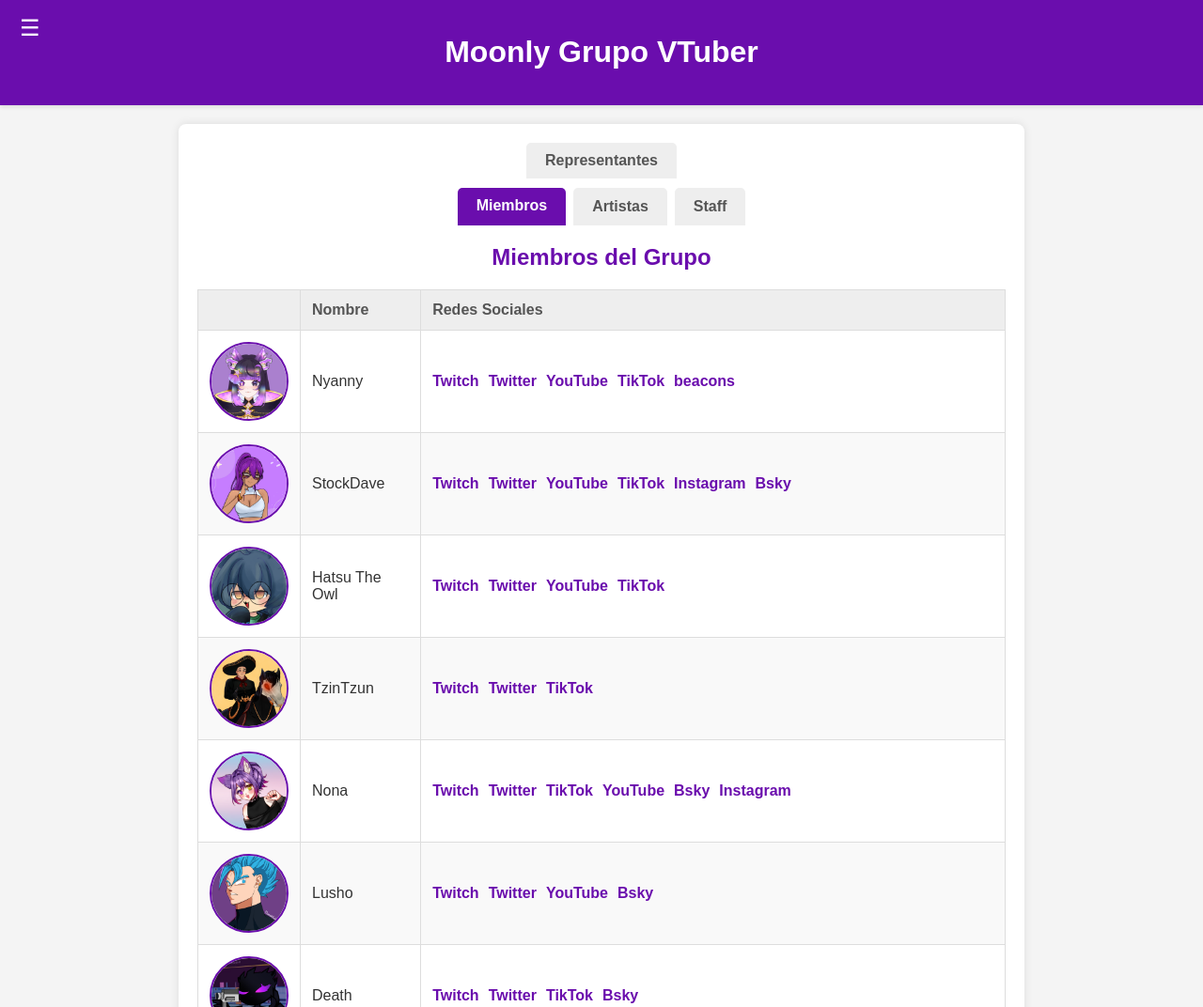
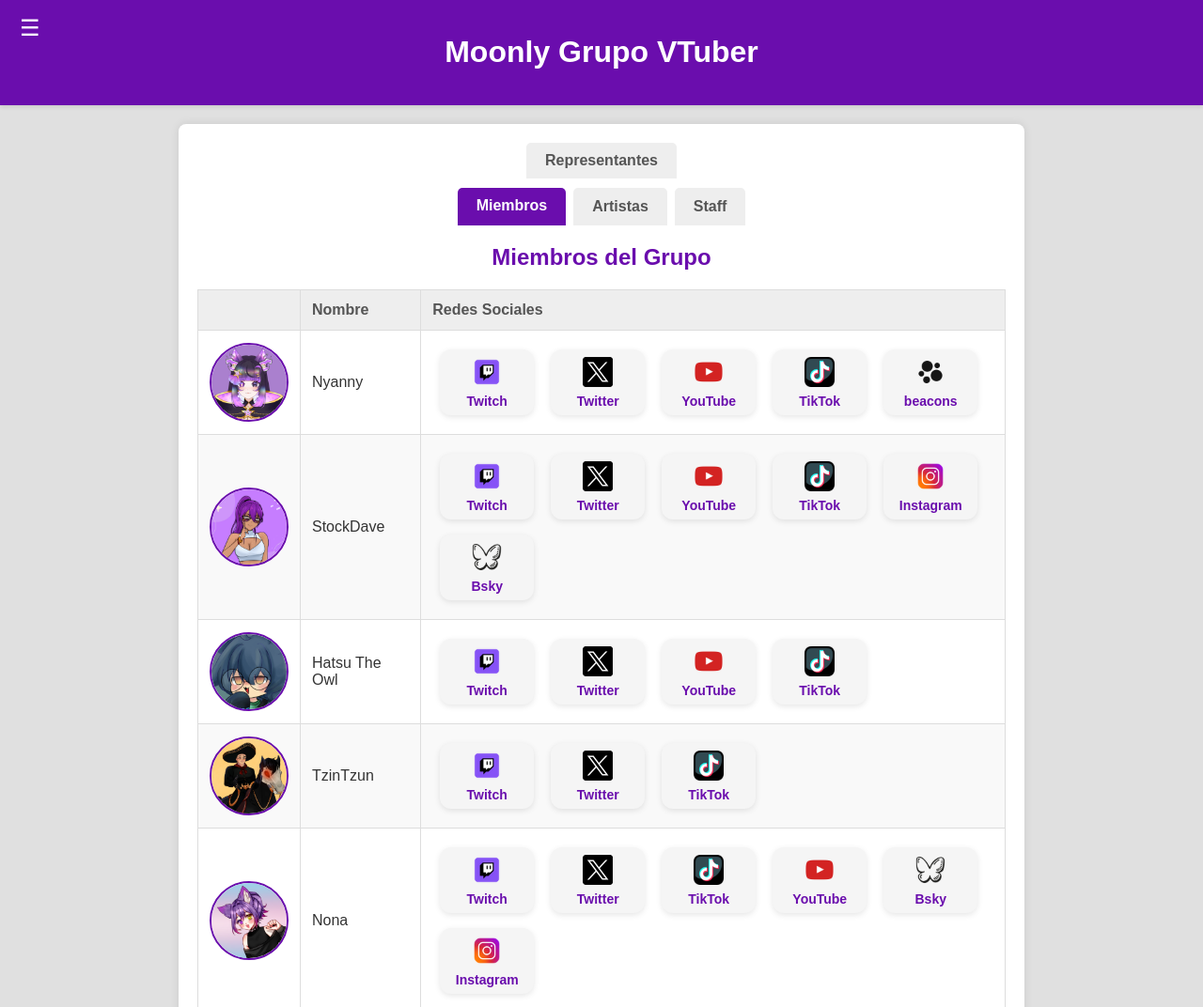
Before and after one commit to StockDave/MoonlyWeb, a plain HTML site: page index.html in a window 1280 px wide. Shown: the top 1072 px of the page at 94% size. Drawn offline with Linux system fonts and the light colour scheme.

Commit message:
UPDATE mejora visual
Se agregan iconos de redes y se mejora la visbilidad

```diff
--- a/miembros.json
+++ b/miembros.json
@@ -134,11 +134,8 @@
             { "platform": "Twitter", "url": "https://twitter.com/nachonachin1" },
             { "platform": "TikTok", "url": "https://www.tiktok.com/@nachonachin01" },
             { "platform": "YouTube", "url": "https://www.youtube.com/@Nachonachin1" },
-            { "platform": "Bsky", "url": "https://bsky.app/profile/nachonachin1.bsky.social" },
             { "platform": "Instagram", "url": "https://www.instagram.com/nachonachin1" },
-            { "platform": "IG Ilustraciones", "url": "https://www.instagram.com/nachonachin1_ilustraciones" },
-            { "platform": "IG Fotografias", "url": "https://www.instagram.com/nachonachin1_fotografias" },
-            {"platform": "beacons", "url": "https://beacons.ai/nachonachin1 "}
+            { "platform": "IG Ilus", "url": "https://www.instagram.com/nachonachin1_ilustraciones" }
         ]
     },
     {
@@ -265,7 +262,7 @@
     {
         "id": "member22",
         "name": "Drawchii",
-        "roles": ["Miembro"],
+        "roles": ["Miembro","Artista"],
         "profileImage": "images/avatar/Draw.png",
         "socials": [
             { "platform": "Twitch", "url": "https://www.twitch.tv/drawchii" },
--- a/script.js
+++ b/script.js
@@ -47,14 +47,36 @@ document.addEventListener('DOMContentLoaded', () => {
             socialLinksDiv.classList.add('social-links');
 
             if (member.socials && member.socials.length > 0) {
+
                 member.socials.forEach(social => {
                     const link = document.createElement('a');
                     link.href = social.url;
-                    link.textContent = social.platform;
                     link.target = "_blank";
                     link.rel = "noopener noreferrer";
+                    link.classList.add('social-card');
+
+                    let platformIcon = social.platform.toLowerCase().replace(/\s+/g, '');
+                    if (platformIcon.includes("ig")) {
+                        platformIcon = "instagram";
+                    } else if(platformIcon.includes("twitter")) {
+                        platformIcon = "x";
+                    }
+
+                    const icon = document.createElement('img');
+                    icon.src = `images/iconos_redes/${platformIcon}.ico`;
+                    icon.alt = `${social.platform} icon`;
+                    icon.classList.add('social-icon');
+
+                    const label = document.createElement('span');
+                    label.textContent = social.platform;
+                    label.classList.add('social-label');
+
+                    link.appendChild(icon);
+                    link.appendChild(label);
+
                     socialLinksDiv.appendChild(link);
                 });
+
             } else {
                 socialLinksDiv.textContent = "N/A";
             }
@@ -162,9 +184,30 @@ function renderCEOSocials(member) {
     member.socials.forEach(social => {
         const link = document.createElement('a');
         link.href = social.url;
-        link.textContent = social.platform;
         link.target = "_blank";
         link.rel = "noopener noreferrer";
+        link.classList.add('social-card');
+
+        let platformIcon = social.platform.toLowerCase();
+        if (platformIcon.includes("ig")) {
+            platformIcon = "instagram";
+        } else if(platformIcon.includes("twitter")) {
+            platformIcon = "x";
+        }
+
+        const icon = document.createElement('img');
+        icon.src = `images/iconos_redes/${platformIcon}.ico`;
+        icon.alt = `${social.platform} icon`;
+        icon.classList.add('social-icon');
+
+        const label = document.createElement('span');
+        label.textContent = social.platform;
+        label.classList.add('social-label');
+
+        link.appendChild(icon);
+        link.appendChild(label);
+
         socialsDiv.appendChild(link);
     });
+
 }
--- a/style.css
+++ b/style.css
@@ -12,6 +12,7 @@ html, body {
     display: flex;
     flex-direction: column;
     min-height: 100vh;
+    background-color: #e0e0e0;
 }
 
 /* ========== Encabezado ========== */
@@ -365,6 +366,45 @@ footer {
     border-bottom: 2px solid #6a0dad;
 }
 
+.social-card {
+    display: grid;
+    place-items: center;
+    text-decoration: none;
+    background-color: #f5f5f5;
+    border-radius: 12px;
+    width: 100px;
+    height: 70px;
+    margin: 8px;
+    box-shadow: 0 2px 6px rgba(0, 0, 0, 0.1);
+    transition: transform 0.2s, box-shadow 0.2s;
+    color: #333;
+    text-align: center;
+    padding: 8px;
+    box-sizing: border-box;
+}
+
+.social-card:hover {
+    transform: scale(1.05);
+    box-shadow: 0 4px 10px rgba(0, 0, 0, 0.2);
+}
+
+.social-icon {
+    width: 32px;
+    height: 32px;
+    max-width: 32px;
+    max-height: 32px;
+    margin-bottom: 6px;
+    display: block;
+}
+
+.social-label {
+    font-size: 14px;
+    font-weight: 600;
+    line-height: 1.2;
+}
+
+
+
 /* En móvil, mostrar Representantes arriba en solitario */
 @media (max-width: 768px) {
     .tabs-container {
@@ -384,4 +424,14 @@ footer {
         min-width: 110px;
         text-align: center;
     }
+
+    .social-label {
+        display: none;
+    }
+
+    .social-card {
+        max-width: 45px;
+        max-height: 45px;
+        margin: 1px;
+    }
 }
```
Also changed, not shown: images/iconos_redes/beacons.ico (added), images/iconos_redes/bsky.ico (added), images/iconos_redes/instagram.ico (added), images/iconos_redes/tiktok.ico (added), images/iconos_redes/twitch.ico (added), images/iconos_redes/vgen.ico (added), images/iconos_redes/x.ico (added), images/iconos_redes/youtube.ico (added).
